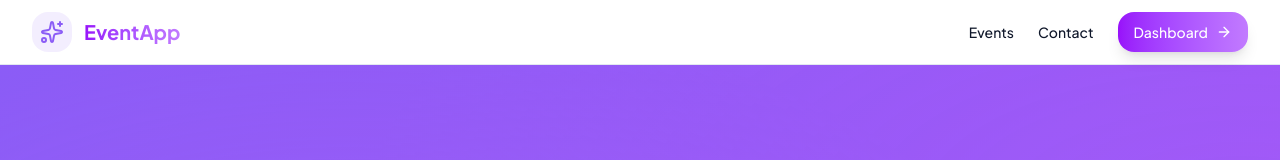
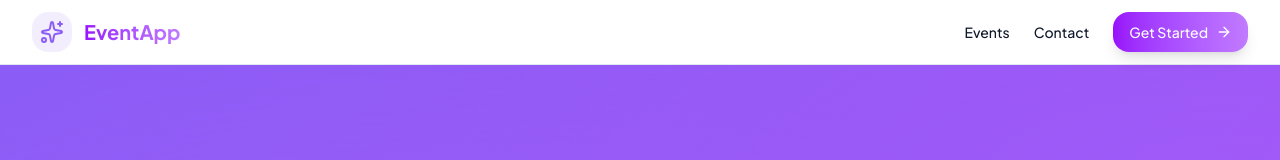
Before and after one commit to DojoPercy/events-frontend, a Next.js app: page / in a window 1280 px wide. Shown: the top 160 px of the page. Built offline with nearby package versions, Linux system fonts and the light colour scheme; no server answers.

Commit message:
Update landing page button logic to check for user session state, ensuring correct navigation to dashboard or login. This change enhances user experience by providing appropriate access based on authentication status.

```diff
--- a/app/page.tsx
+++ b/app/page.tsx
@@ -31,9 +31,9 @@ export default function LandingPage() {
               Contact
             </Link>
             <Button variant="gradient" size="default" className="text-xs sm:text-sm px-3 sm:px-4 h-8 sm:h-10" asChild>
-              <Link href={session ? "/dashboard" : "/login"}>
-                <span className="hidden sm:inline">{session ? "Dashboard" : "Get Started"}</span>
-                <span className="sm:hidden">{session ? "Dashboard" : "Get Started"}</span>
+              <Link href={session.user ? "/dashboard" : "/login"}>
+                <span className="hidden sm:inline">{session.user ? "Dashboard" : "Get Started"}</span>
+                <span className="sm:hidden">{session.user ? "Dashboard" : "Get Started"}</span>
                 <ArrowRightIcon className="ml-1 sm:ml-2 h-3 w-3 sm:h-4 sm:w-4" />
               </Link>
             </Button>
```
